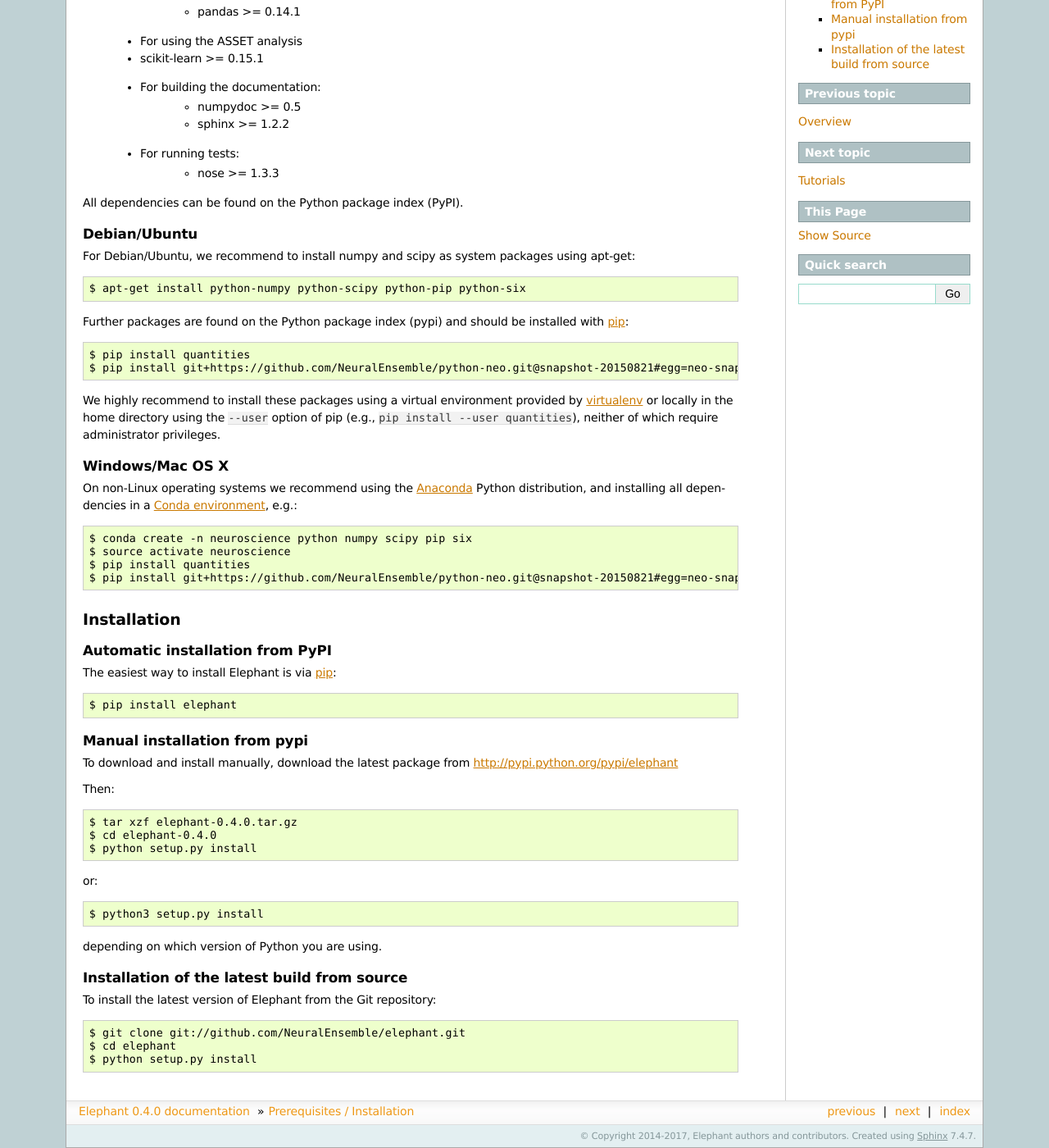
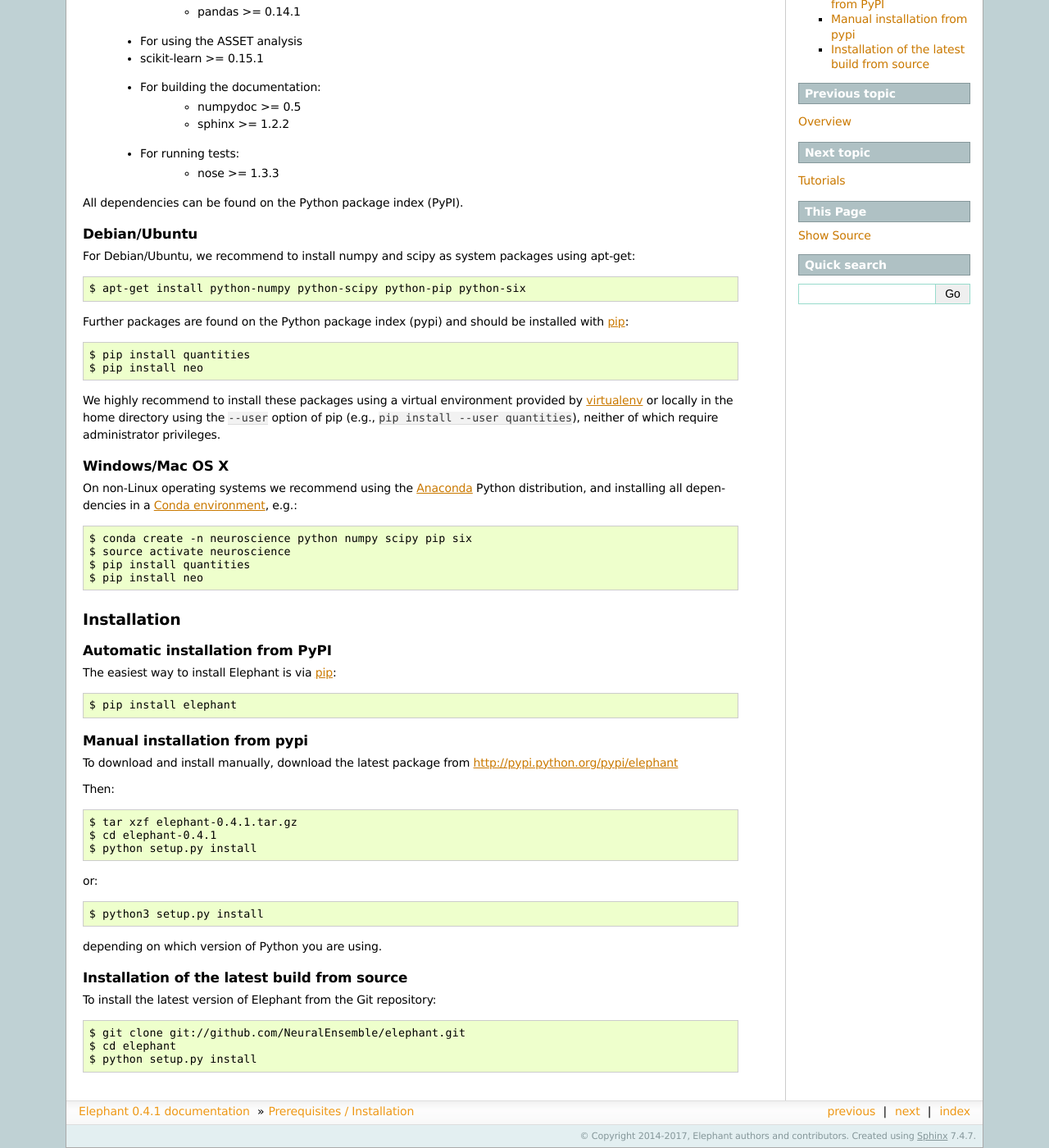
Before and after one commit to NeuralEnsemble/elephant, a Sphinx documentation site: the page built from doc/install.rst, in a window 1280 px wide and 1400 px high, scrolled down 355 px. Shown: the whole window at 82% size. Built offline with Sphinx 7.4.7, drawn with Linux system fonts in a browser that asks for light colours; formulas are drawn with MathJax 3; pages that are not in the unit, such as notebooks, are missing from menus; some of the changed text lies outside the part shown.

```diff
--- a/doc/conf.py
+++ b/doc/conf.py
@@ -53,7 +53,7 @@ copyright = u'2014-2017, ' + authors
 # The short X.Y version.
 version = '0.4'
 # The full version, including alpha/beta/rc tags.
-release = '0.4.0'
+release = '0.4.1'
 
 # The language for content autogenerated by Sphinx. Refer to documentation
 # for a list of supported languages.
--- a/doc/install.rst
+++ b/doc/install.rst
@@ -40,7 +40,7 @@ For Debian/Ubuntu, we recommend to install numpy and scipy as system packages us
 Further packages are found on the Python package index (pypi) and should be installed with pip_::
 
     $ pip install quantities
-    $ pip install git+https://github.com/NeuralEnsemble/python-neo.git@snapshot-20150821#egg=neo-snapshot-20150821
+    $ pip install neo
 
 We highly recommend to install these packages using a virtual environment provided by virtualenv_ or locally in the home directory using the ``--user`` option of pip (e.g., ``pip install --user quantities``), neither of which require administrator privileges.
 
@@ -52,7 +52,7 @@ On non-Linux operating systems we recommend using the Anaconda_ Python distribut
     $ conda create -n neuroscience python numpy scipy pip six
     $ source activate neuroscience
     $ pip install quantities
-    $ pip install git+https://github.com/NeuralEnsemble/python-neo.git@snapshot-20150821#egg=neo-snapshot-20150821
+    $ pip install neo
 
 
 Installation
@@ -73,8 +73,8 @@ To download and install manually, download the latest package from http://pypi.p
 
 Then::
 
-    $ tar xzf elephant-0.4.0.tar.gz
-    $ cd elephant-0.4.0
+    $ tar xzf elephant-0.4.1.tar.gz
+    $ cd elephant-0.4.1
     $ python setup.py install
 
 or::
--- a/elephant/__init__.py
+++ b/elephant/__init__.py
@@ -27,4 +27,4 @@ try:
 except ImportError:
     pass
 
-__version__ = "0.4.0"
+__version__ = "0.4.1"
```
Also changed, not shown: doc/release_notes.rst (+8 -0 lines), setup.py (+5 -5 lines).
